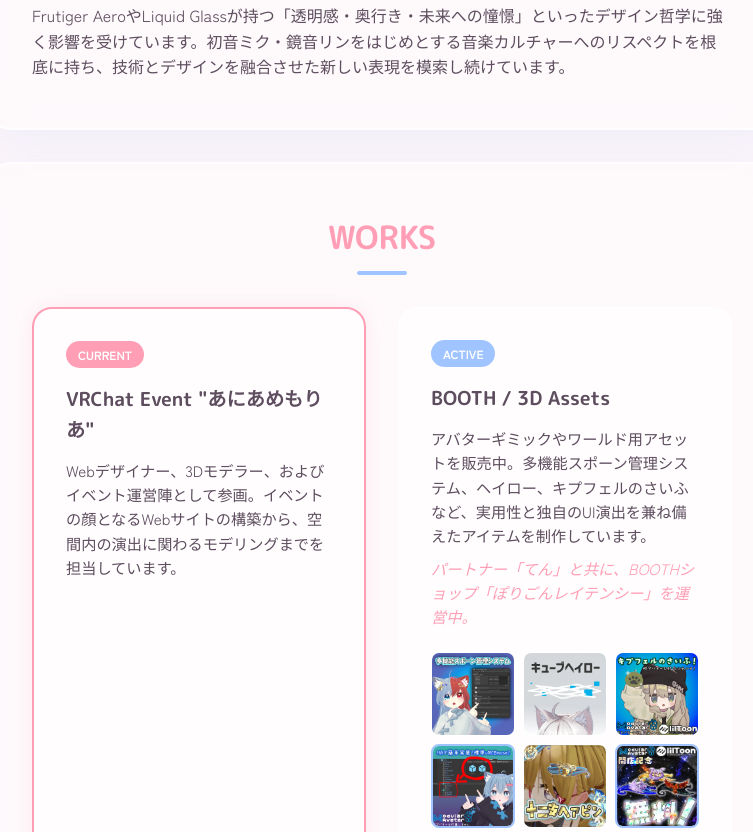
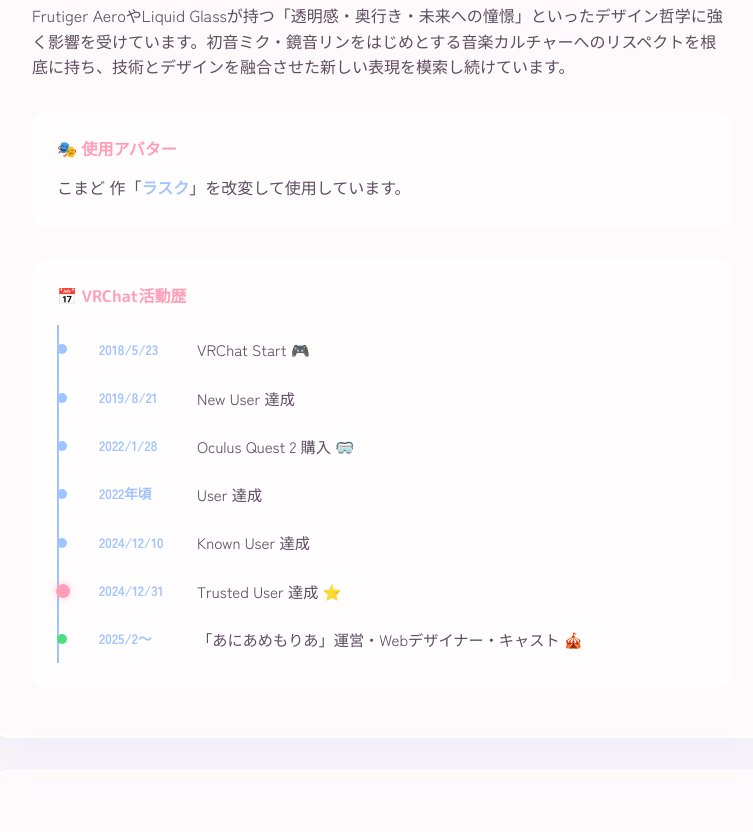
Before and after one commit to Ren9618/ren9618.github.io, a website: page index.html in a window 1280 px wide. Shown: the part 1970-2802 px from the top of the page, without its empty margins (258-1011 px from the left). Drawn offline with Linux system fonts and the light colour scheme.

Commit message:
Deploying to gh-pages from @ Ren9618/ren9618.github.io@db5cfdbf96c4fd82cc635b4ad407bcb3d8b665ba 🚀

```diff
--- a/assets/css/style.css
+++ b/assets/css/style.css
@@ -551,6 +551,115 @@ h2::after {
     text-decoration: underline;
 }
 
+/* About Avatar */
+.about-avatar {
+    margin-top: 2rem;
+    padding: 1.5rem;
+    background: var(--card-bg);
+    border-radius: 16px;
+    border: 1px solid var(--glass-border);
+}
+
+.about-avatar h4 {
+    color: var(--primary-color);
+    margin-bottom: 0.75rem;
+    font-family: var(--font-heading);
+}
+
+.about-avatar p {
+    line-height: 1.7;
+}
+
+.about-avatar a {
+    color: var(--secondary-color);
+    text-decoration: none;
+    font-weight: 600;
+}
+
+.about-avatar a:hover {
+    text-decoration: underline;
+}
+
+/* About History / Timeline */
+.about-history {
+    margin-top: 2rem;
+    padding: 1.5rem;
+    background: var(--card-bg);
+    border-radius: 16px;
+    border: 1px solid var(--glass-border);
+}
+
+.about-history h4 {
+    color: var(--primary-color);
+    margin-bottom: 1rem;
+    font-family: var(--font-heading);
+}
+
+.history-timeline {
+    position: relative;
+    padding-left: 1.5rem;
+    border-left: 2px solid var(--secondary-color);
+}
+
+.timeline-item {
+    position: relative;
+    padding: 0.75rem 0;
+    padding-left: 1rem;
+    display: flex;
+    flex-wrap: wrap;
+    gap: 0.5rem;
+    align-items: center;
+}
+
+.timeline-item::before {
+    content: '';
+    position: absolute;
+    left: -1.6rem;
+    top: 50%;
+    transform: translateY(-50%);
+    width: 10px;
+    height: 10px;
+    background: var(--secondary-color);
+    border-radius: 50%;
+}
+
+.timeline-item.highlight::before {
+    background: var(--primary-color);
+    width: 14px;
+    height: 14px;
+    left: -1.7rem;
+    box-shadow: 0 0 10px rgba(255, 158, 181, 0.5);
+}
+
+.timeline-item.current::before {
+    background: #4ade80;
+    animation: pulse 2s infinite;
+}
+
+@keyframes pulse {
+
+    0%,
+    100% {
+        box-shadow: 0 0 0 0 rgba(74, 222, 128, 0.4);
+    }
+
+    50% {
+        box-shadow: 0 0 0 8px rgba(74, 222, 128, 0);
+    }
+}
+
+.timeline-date {
+    font-weight: 700;
+    color: var(--secondary-color);
+    font-size: 0.85rem;
+    min-width: 90px;
+}
+
+.timeline-event {
+    color: var(--text-color);
+    font-size: 0.95rem;
+}
+
 /* Workflow Section */
 .section-subtitle {
     text-align: center;
--- a/index.html
+++ b/index.html
@@ -140,6 +140,46 @@
                 <p>Frutiger AeroやLiquid
                     Glassが持つ「透明感・奥行き・未来への憧憬」といったデザイン哲学に強く影響を受けています。初音ミク・鏡音リンをはじめとする音楽カルチャーへのリスペクトを根底に持ち、技術とデザインを融合させた新しい表現を模索し続けています。
                 </p>
+            </div>
+
+            <div class="about-avatar">
+                <h4>🎭 使用アバター</h4>
+                <p>こまど 作「<a href="https://booth.pm/ja/items/2559783" target="_blank"
+                        rel="noopener">ラスク</a>」を改変して使用しています。</p>
+            </div>
+
+            <div class="about-history">
+                <h4>📅 VRChat活動歴</h4>
+                <div class="history-timeline">
+                    <div class="timeline-item">
+                        <span class="timeline-date">2018/5/23</span>
+                        <span class="timeline-event">VRChat Start 🎮</span>
+                    </div>
+                    <div class="timeline-item">
+                        <span class="timeline-date">2019/8/21</span>
+                        <span class="timeline-event">New User 達成</span>
+                    </div>
+                    <div class="timeline-item">
+                        <span class="timeline-date">2022/1/28</span>
+                        <span class="timeline-event">Oculus Quest 2 購入 🥽</span>
+                    </div>
+                    <div class="timeline-item">
+                        <span class="timeline-date">2022年頃</span>
+                        <span class="timeline-event">User 達成</span>
+                    </div>
+                    <div class="timeline-item">
+                        <span class="timeline-date">2024/12/10</span>
+                        <span class="timeline-event">Known User 達成</span>
+                    </div>
+                    <div class="timeline-item highlight">
+                        <span class="timeline-date">2024/12/31</span>
+                        <span class="timeline-event">Trusted User 達成 ⭐</span>
+                    </div>
+                    <div class="timeline-item current">
+                        <span class="timeline-date">2025/2〜</span>
+                        <span class="timeline-event">「あにあめもりあ」運営・Webデザイナー・キャスト 🎪</span>
+                    </div>
+                </div>
             </div>
         </section>
 
```
Also changed, not shown: 1 other file.
